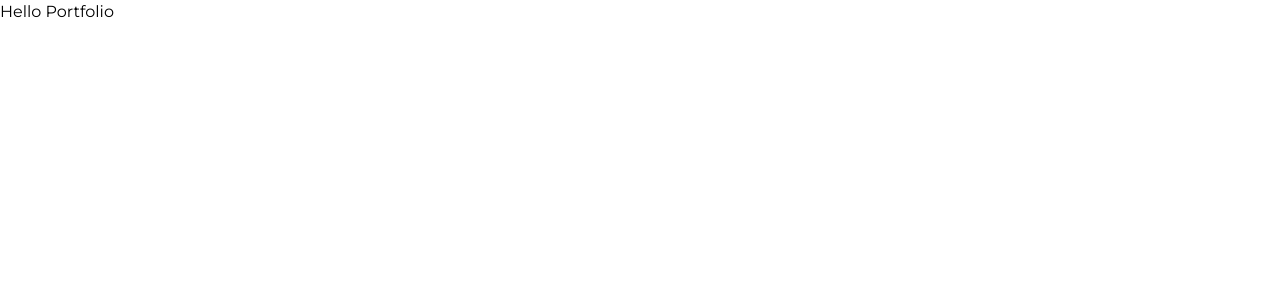
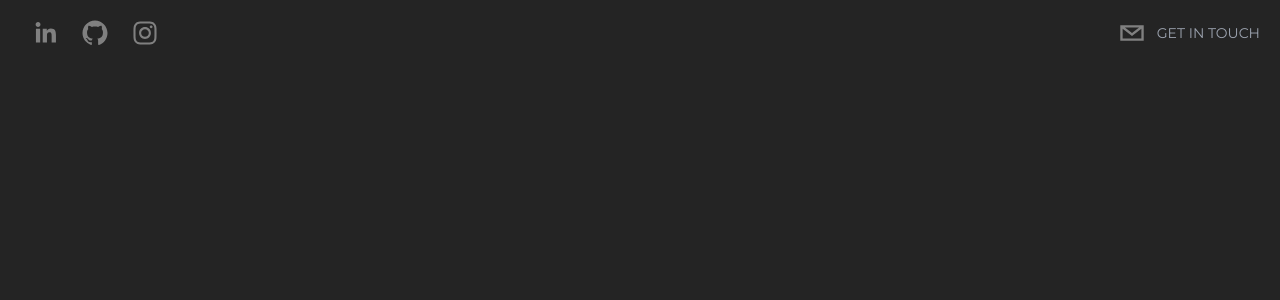
Before and after one commit to MercuryHG007/portfolio-nextjs, a Next.js app: page / in a window 1280 px wide. Shown: the top 300 px of the page. Built offline with nearby package versions, Linux system fonts and the light colour scheme.

Commit message:
Header Added

```diff
--- a/app/(root)/page.tsx
+++ b/app/(root)/page.tsx
@@ -1,7 +1,27 @@
-export default function Home() {
+import Header from "@/components/header"
+
+const Home = () => {
   return (
-    <h1>
-      Hello Portfolio
-    </h1>
+    <div
+      className="overflow-hidden "
+    >
+      {/* HEADER */}
+      <Header />
+
+      {/* HERO */}
+
+      {/* ABOUT */}
+
+      {/* EXPERIENCE */}
+
+      {/* SKILLS */}
+
+      {/* PROJECTS */}
+
+      {/* CONTACT ME */}
+
+    </div>
   )
 }
+
+export default Home
--- a/app/globals.css
+++ b/app/globals.css
@@ -7,3 +7,7 @@ body,
 :root {
     height: 100%;
 }
+
+body{
+    background-color: #242424;
+}
--- /dev/null
+++ b/components/header.tsx
@@ -0,0 +1,82 @@
+'use client'
+
+import { SocialIcon } from 'react-social-icons'
+import { motion } from 'framer-motion'
+
+const Header = () => {
+    return (
+        <header
+            className="sticky top-0 py-2 px-5 flex flex-row items-start xl:items-center justify-between max-w-7xl mx-auto z-20"
+        >
+            {/* SOCIAL ICONS */}
+            <motion.div
+                initial={{
+                    x: -500,
+                    opacity: 0,
+                    scale: 0.5
+                }}
+                animate={{
+                    x: 0,
+                    opacity: 1,
+                    scale: 1,
+                }}
+                transition={{
+                    duration: 1.5, //seconds
+                }}
+                className="flex justify-evenly items-center"
+            >
+                <SocialIcon
+                    url='https://www.linkedin.com/in/harshitgarg-mercuryhg007/'
+                    target='__blank'
+                    fgColor='gray'
+                    bgColor='transparent'
+                />
+                <SocialIcon
+                    url='https://github.com/MercuryHG007'
+                    target='__blank'
+                    fgColor='gray'
+                    bgColor='transparent'
+                />
+                <SocialIcon
+                    url='https://www.instagram.com/mercurianpixoral/'
+                    target='__blank'
+                    fgColor='gray'
+                    bgColor='transparent'
+                />
+            </motion.div>
+
+            {/* CONTACT ME */}
+            <motion.div
+                initial={{
+                    x: 500,
+                    opacity: 0,
+                    scale: 0.5
+                }}
+                animate={{
+                    x: 0,
+                    opacity: 1,
+                    scale: 1,
+                }}
+                transition={{
+                    duration: 1.5, //seconds
+                }}
+                className="flex items-center justify-evenly text-gray-300 cursor-pointer"
+            >
+                <SocialIcon
+                    className='cursor-pointer'
+                    network='email'
+                    url='mailto:ggharshit1@gmail.com'
+                    fgColor='gray'
+                    bgColor='transparent'
+                />
+                <p
+                    className='hidden lg:inline-flex text-sm text-gray-400 uppercase'
+                >
+                    Get in touch
+                </p>
+            </motion.div>
+        </header>
+    )
+}
+
+export default Header
--- /dev/null
+++ b/components/ui/container.tsx
@@ -0,0 +1,17 @@
+interface ContainerProps {
+    children: React.ReactNode
+}
+
+const Container: React.FC<ContainerProps> = ({
+    children
+}) => {
+    return (
+        <div
+            className="mx-auto max-w-7xl "
+        >
+            {children}
+        </div>
+    )
+}
+
+export default Container
--- a/package.json
+++ b/package.json
@@ -15,10 +15,12 @@
     "autoprefixer": "10.4.14",
     "eslint": "8.45.0",
     "eslint-config-next": "13.4.12",
+    "framer-motion": "^10.13.1",
     "next": "13.4.12",
     "postcss": "8.4.27",
     "react": "18.2.0",
     "react-dom": "18.2.0",
+    "react-social-icons": "^5.15.0",
     "tailwindcss": "3.3.3",
     "typescript": "5.1.6"
   }
```
Also changed, not shown: 1 other file (tests, documents, lock files or other folders).
